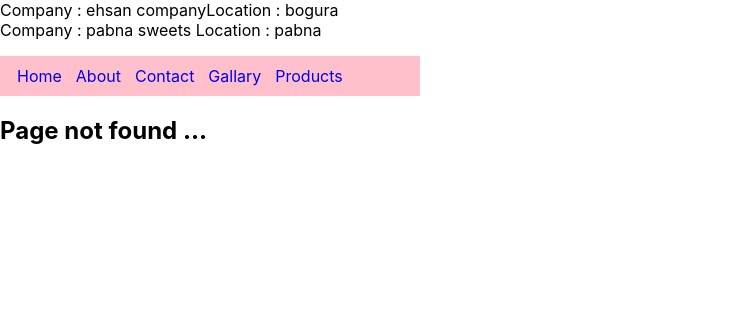
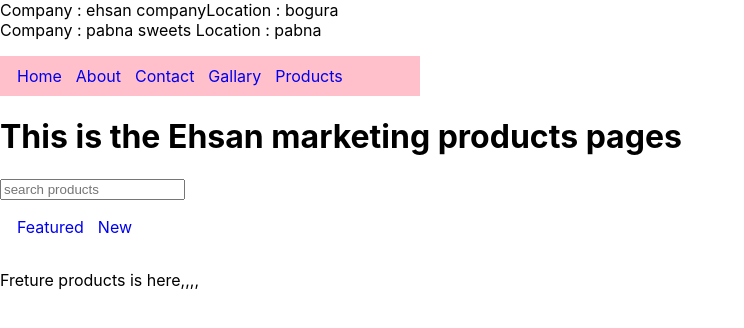
Before and after one commit to Mim-Hakkani/ReactRouter6, a React (Create React App) app: page /products/feature in a window 1280 px wide. Before the commit this address had no page. Shown: the top 328 px of the page, without its empty margins (0-744 px from the left). Built offline with nearby package versions, Linux system fonts and the light colour scheme.

Commit message:
nested link is woking in products

```diff
--- a/src/App.js
+++ b/src/App.js
@@ -7,8 +7,10 @@ import Nav from './Navigation/Nav';
 import Page404 from './pages/404';
 import About from './pages/About';
 import Contact from './pages/Contact';
+import FeatureProducts from './pages/FeatureProducts';
 import Gallary from './pages/Gallary';
 import Home from './pages/Home';
+import NewProducts from './pages/NewProducts';
 import Products from './pages/Products';
 
 const datas =[
@@ -41,12 +43,17 @@ function App() {
       <Nav/>
       <Routes>
         <Route path='/' />
-        <Route path='/home'        element={<Home/>} />
-        <Route path='/about'   element={<About/>} />
-        <Route path='/contact' element={<Contact/>} />
-        <Route path="/gallary" element={<Gallary /> }/>
-        <Route path="products" element={<Products /> }/>
-        <Route path="*" element={<Page404 /> }/>
+        <Route path='home'    element={<Home/>} />
+        <Route path='about'   element={<About/>} />
+        <Route path='contact' element={<Contact/>} />
+        <Route path="gallary" element={<Gallary /> }/>
+
+        <Route path="products" element={<Products /> } >
+            <Route path="feature" element={<FeatureProducts />}/>
+            <Route path="new" element={<NewProducts />}/>
+        </Route>
+
+        {/* <Route path="*" element={<Page404 /> }/> */}
       </Routes>
      </BrowserRouter>
 
--- a/src/Navigation/Nav.js
+++ b/src/Navigation/Nav.js
@@ -5,11 +5,11 @@ const Nav = () => {
     return (
         <div>
             <ul style={{listStyle:'none',display:'flex',backgroundColor:'pink',padding:'10px',width:'400px'}}>
-                <li><Link to="/home" style={{textDecoration:'none',padding:'7px'}}>Home</Link></li>
-                <li><Link to="/about" style={{textDecoration:'none',padding:'7px'}}>About</Link></li>
-                <li><Link to="/contact" style={{textDecoration:'none',padding:'7px'}}>Contact</Link></li>
-                <li><Link to="/gallary" style={{textDecoration:'none',padding:'7px'}}>Gallary</Link></li>
-                 <li><Link to="/products" style={{textDecoration:'none',padding:'7px'}}>Products</Link></li>
+                <li><Link to="home" style={{textDecoration:'none',padding:'7px'}}>Home</Link></li>
+                <li><Link to="about" style={{textDecoration:'none',padding:'7px'}}>About</Link></li>
+                <li><Link to="contact" style={{textDecoration:'none',padding:'7px'}}>Contact</Link></li>
+                <li><Link to="gallary" style={{textDecoration:'none',padding:'7px'}}>Gallary</Link></li>
+                 <li><Link to="products" style={{textDecoration:'none',padding:'7px'}}>Products</Link></li>
             </ul>
         </div>
     );
--- /dev/null
+++ b/src/pages/FeatureProducts.js
@@ -0,0 +1,11 @@
+import React from 'react';
+
+const FeatureProducts = () => {
+    return (
+        <div>
+            <p>Freture products is here,,,,</p>
+        </div>
+    );
+};
+
+export default FeatureProducts;
--- /dev/null
+++ b/src/pages/NewProducts.js
@@ -0,0 +1,11 @@
+import React from 'react';
+
+const NewProducts = () => {
+    return (
+        <div>
+            <p>New products is here..</p>
+        </div>
+    );
+};
+
+export default NewProducts;
--- a/src/pages/Products.js
+++ b/src/pages/Products.js
@@ -1,9 +1,19 @@
 import React from 'react';
+import { Link, Outlet } from 'react-router-dom';
 
 const Products = () => {
     return (
         <div>
             <h1>This is the Ehsan marketing products pages </h1>
+            <input type="text" placeholder="search products" />
+
+            <nav style={{padding:'10px',display:'flex'}}>
+                <Link to="feature" style={{textDecoration:'none',padding:'7px'}}>Featured</Link>
+                <Link to="new" style={{textDecoration:'none',padding:'7px'}}>New</Link>
+            </nav>
+
+            <Outlet />
+
         </div>
     );
 };
```
